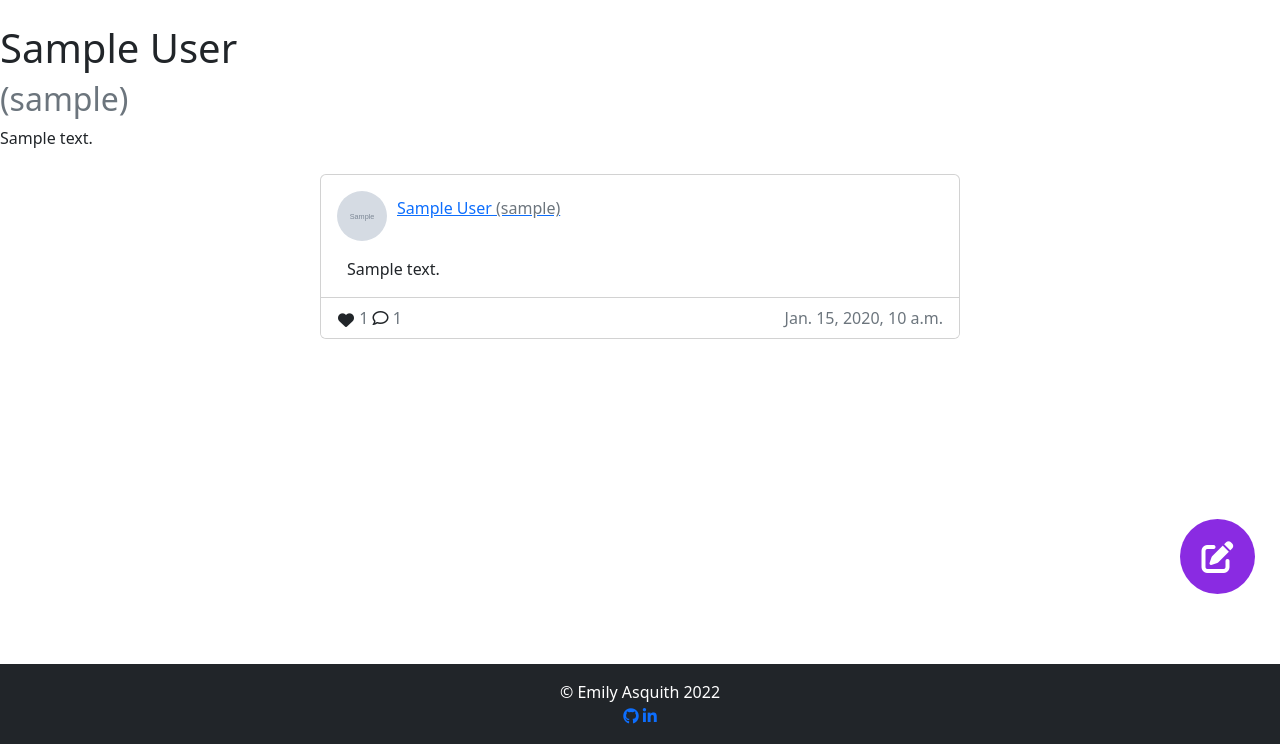
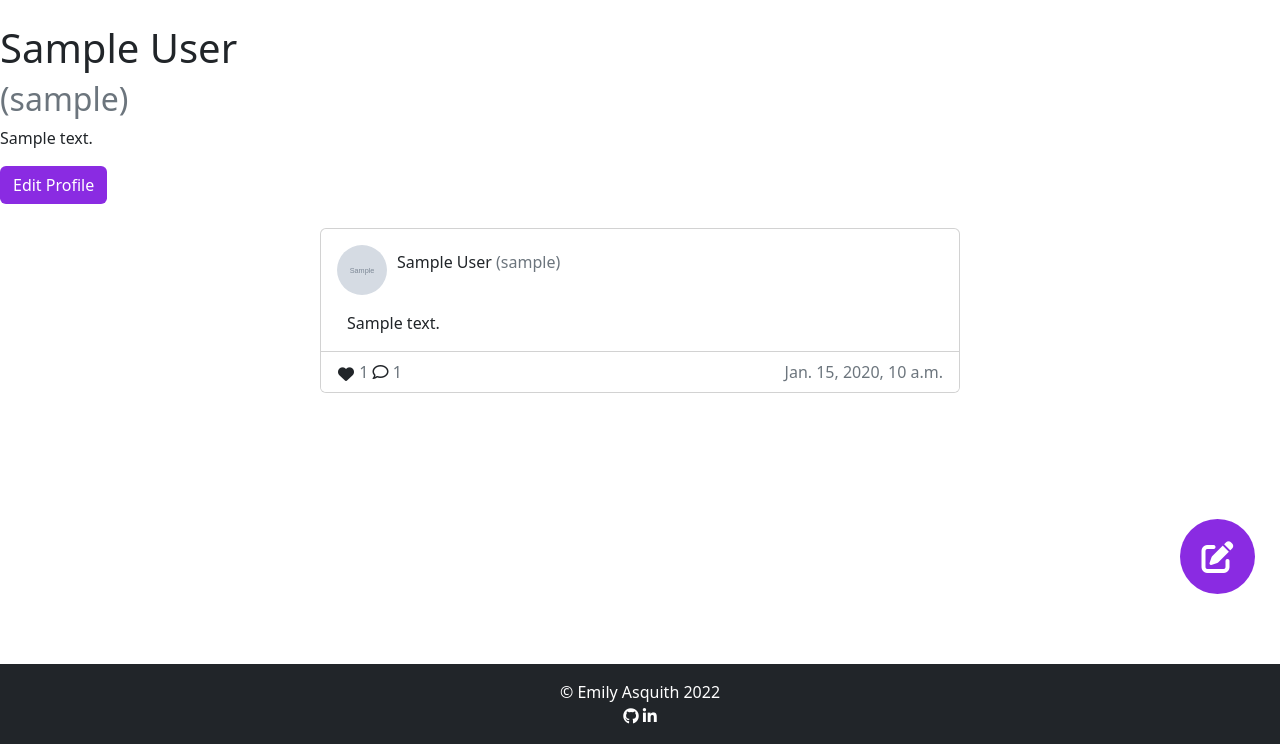
Before and after one commit to ejasquith/mellon, a Django app: a page that uses templates/profile.html in a window 1280 px wide. Shown: the part 56-800 px from the top of the page. Run offline with Django 3.2, Linux system fonts and the light colour scheme; a user stored in the database is signed in; tables that the repository leaves empty hold one stand-in row (values such as "Sample post"); grey boxes marked "Sample" are stand-in pictures; parts of the project's set-up code (start-up, migrations or seed data) failed here and were passed over; some libraries are stand-ins or nearby versions.

Commit message:
Remove styling from links

```diff
--- a/static/css/style.css
+++ b/static/css/style.css
@@ -1,3 +1,8 @@
+a {
+    text-decoration: none;
+    color: inherit;
+}
+
 .post-btn {
     background-color: rgb(138, 43, 226);
     color: white;
--- a/templates/profile.html
+++ b/templates/profile.html
@@ -4,6 +4,9 @@
     <h1>{{ user.display_name }}</h1>
     <h2 class="text-secondary">({{ user.username }})</h2>
     <p>{{ user.bio }}</p>
+    {% if is_current_user %}
+        <button class="btn post-btn">Edit Profile</button>
+    {% endif %}
     {% for post in user.posts.all %}
         {% include 'post_template.html' %}
     {% endfor %}
```
